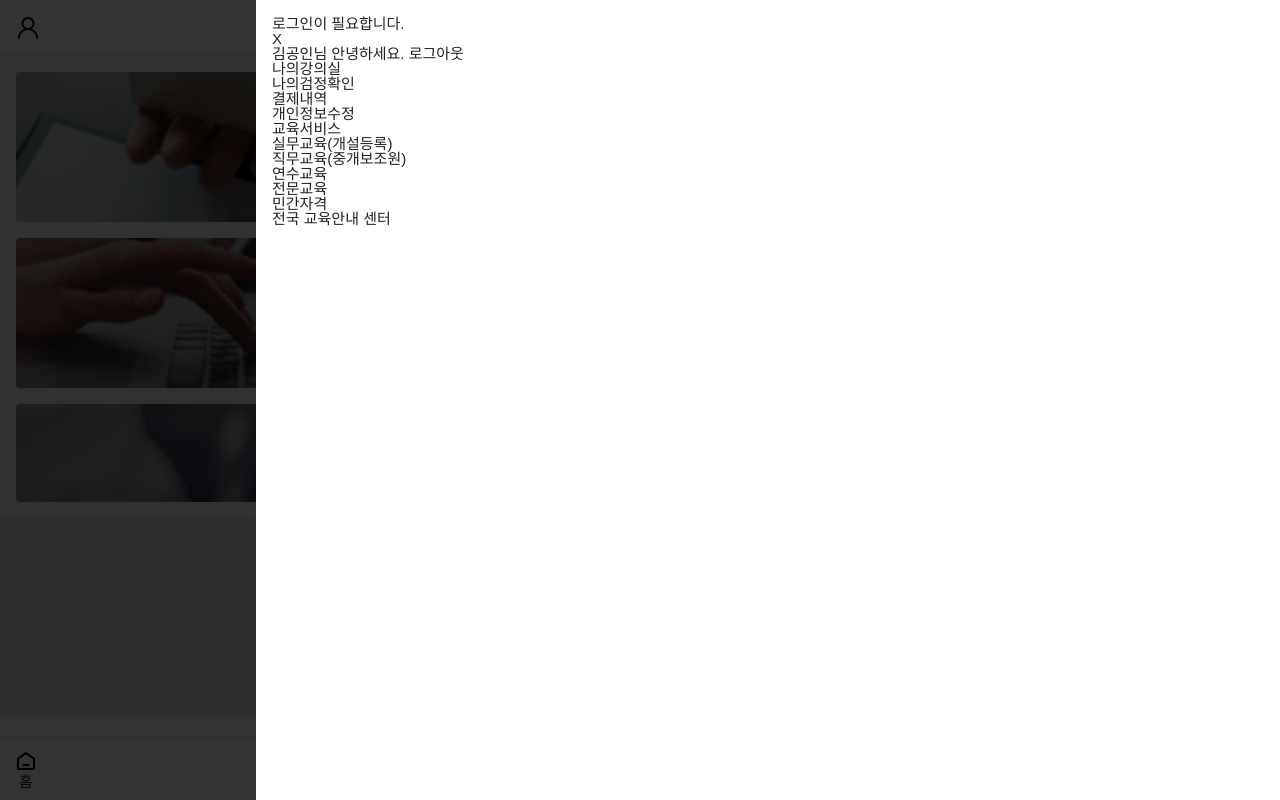
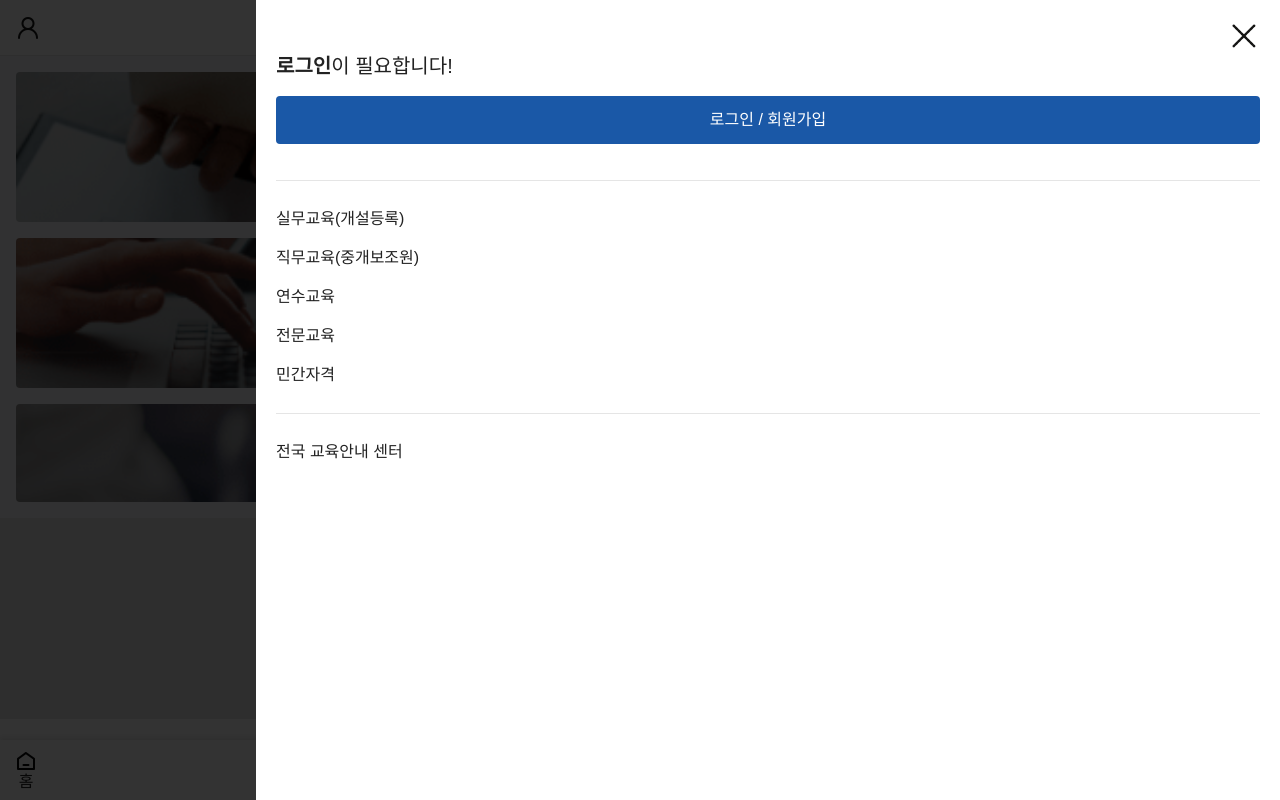
Before and after one commit to kimsanghee2021/clone_coding, a plain HTML site: page 공인협회사/default.html in a window 1280 px wide. Both pictures are taken after a click on the button "메뉴". Drawn offline with nearby package versions, Linux system fonts and the light colour scheme; a web font is replaced by a local one.

Commit message:
토글메뉴 작업 중 60%

```diff
--- a/공인협회사/asset/css/common.css
+++ b/공인협회사/asset/css/common.css
@@ -91,7 +91,7 @@ a:active, a:visited, a:hover,a:link {color:inherit; text-decoration:none;}
 body{font-size: 15px; color:#222; font-family: 'Noto Sans KR', sans-serif;}
 
 /** -------------------- layout -------------------- **/
-#wrapper{font-size:15px; width:100%; box-sizing:border-box; position: relative;}
+#wrapper{font-size:16px; width:100%; box-sizing:border-box; position: relative;}
 .container{width:100%; padding:0 16px; position: relative;}
 .hidden{text-indent:-999em; overflow:hidden; position: fixed; left:0; width:0; height:0; }
 .d_flex{display: flex;}
@@ -102,12 +102,18 @@ body{font-size: 15px; color:#222; font-family: 'Noto Sans KR', sans-serif;}
 .txt-left {text-align:left;}
 .txt-right {text-align:right;}
 .txt-center {text-align:center;}
-.font-sm{font-size:14px;}
-.font-rg{font-size:16px;}
-.font-big{font-size:20px;}
+.font-s-sm{font-size:14px;}
+.font-s-med{font-size:16px;}
+.font-s-big{font-size:20px;}
+.font-w-thin{font-weight:100;}
+.font-w-bold{font-weight:600;}
+
+.color-blue{color: #1a58a7;}
 
 /** ---------- button link ---------- **/
 .sprite{background:url('../images/sprite.png') no-repeat / 100%; text-indent:-999em;}
+.btn-blue{background-color: #1a58a7; color:#fff; border-radius:4px; display: inline-block; width:100%; height:48px; }
+
 
 /** ---------- form ---------- **/
 /* Form */
@@ -145,7 +151,7 @@ select:focus,textarea:focus,input:focus { border: 1px solid #727272;}
 #wrapper > header{width:100%; height:56px; padding:0 16px; border-bottom:1px solid #e5e5e5;}
 #wrapper > header .login{width:24px; height:56px; background: url('../images/ico-login.png') no-repeat center left / 100%; text-indent: -999em;}
 #wrapper > header .logo a{height:56px;}
-#wrapper > header .logo img{width:46px;}
+#wrapper > header .logo img{width:46.15px;}
 #wrapper > header .logo span{font-weight: 500; margin-left:7px;}
 #wrapper > header .toggle_menu{width:24px; height:56px; background: url(../images/ico-menu.png) no-repeat center right / 100%; text-indent: -999em;}
 
@@ -157,8 +163,8 @@ footer em{font-weight:100; display: inline-block; padding-top:20px;}
 
 
 /** bottom_bar **/
-.bottom_bar{position: relative; width:100%; height:60px;}
-.bottom_bar:after{content: ''; width:100%; height:60px; background: red;}
+.bottom_bar{position: relative;}
+.bottom_bar:after{content: ''; width:100%; height:60px;}
 .bottom_bar .bottom_bar__list{position: fixed; width:100%; bottom:0; box-shadow: 0 -3px 4px 0 rgba(0, 0, 0, 0.08); background: #fff; height:60px; padding:0 16px;}
 .bottom_bar .bottom_bar__list li{text-align: center;}
 .bottom_bar .bottom_bar__list li a{width: 100%; display: flex; flex-direction: column; align-items: center;}
@@ -171,17 +177,17 @@ footer em{font-weight:100; display: inline-block; padding-top:20px;}
 
 /** aside **/
 .aside_menu_wrap{width:100%; margin:0 auto; overflow-y:auto;}
-.aside_menu_wrap .aside_menu_list{
-	padding:16px;
-	width:80vw; height:100vh;overflow-y: auto;
-	position: fixed; top:0; right:-100vw; bottom:0;
-	background: #fff; z-index: 1;
-	transition: all 0.4s; z-index: 2;
-}
-.aside_menu_wrap .aside_menu_bg{
-	width:100%; position: fixed;
-	top:0; left:0; height: 100vh; bottom:0; background: rgba(0,0,0,0.8);
-	z-index: 1; display: none;
-}
+.aside_menu_wrap .aside_menu_list{ padding:56px 20px 16px;width:80vw; height:100vh; overflow-y: auto; position: fixed; top:0; right:-100vw; bottom:0; background: #fff; z-index: 1; transition: all 0.4s; z-index: 2;}
+.aside_menu_wrap .aside_menu_list .aside_menu_close{width:24px; height:24px;text-indent:-999em; background:url('../images/icon-close.png') no-repeat center center /100%; position:absolute; top:24px; right:24px; }
+.aside_menu_wrap .aside_menu_list .aside_menu_user h2{margin-bottom:20px;}
+
+/** aside_menu_list **/
+.aside_menu_wrap .aside_menu_list ul{width:100%; border-top:1px solid #e5e5e5; border-bottom:1px solid #e5e5e5; margin:36px 0 30px; padding:18.5px 0;}
+.aside_menu_wrap .aside_menu_list ul li a{font-size:16px; font-weight:500; padding:11.5px 0; display: inline-block; width:100%;}
+
+/** aside.bg **/
+.aside_menu_wrap .aside_menu_bg{width:100%; position: fixed; top:0; left:0; height: 100vh; bottom:0; background: rgba(0,0,0,0.8); z-index: 1; display: none;}
+
+
 /** aside.show **/
 .aside_menu_wrap .aside_menu_list.show{right:0vw;}
--- a/공인협회사/asset/js/main.js
+++ b/공인협회사/asset/js/main.js
@@ -1,11 +1,20 @@
 $(function(){
     var menuBtn = $('.toggle_menu'),
     menu_list = $('.aside_menu_wrap .aside_menu_list'),
-    menu_bg = $('.aside_menu_bg');
+    menu_bg = $('.aside_menu_bg'),
+    menu_close = $('.aside_menu_close');
 
+    //토글메뉴 노출 - open
     menuBtn.click(function(){
         menu_list.addClass('show');
         menu_bg.fadeIn();
         $('#wrapper').css({position:'fixed'});
     });
+
+    //토글메뉴 닫기 - close
+    menu_close.click(function(){
+        menu_list.removeClass('show');
+        menu_bg.fadeOut();
+        $('#wrapper').css({position:'relative'});
+    });
 });
--- a/공인협회사/default.html
+++ b/공인협회사/default.html
@@ -1,5 +1,5 @@
 <!DOCTYPE html>
-<html lang="en">
+<html lang="ko">
 <head>
     <meta charset="UTF-8">
     <meta http-equiv="X-UA-Compatible" content="IE=edge">
@@ -16,7 +16,7 @@
             <h1 class="logo">
                 <a href="#" class="flex_center">
                     <img src="asset/images/logo.png" alt="logo">
-                    <span clas="font-rg">사이버교육원</span>
+                    <span clas="font-s-smed">사이버교육원</span>
                 </a>
             </h1>
             <button class="toggle_menu">메뉴</button>
@@ -24,8 +24,8 @@
         <article class="category">
 			<h2 class="hidden">카테고리 목록</h2>
 			<ul class="category__list flex_sb">
-				<li><a href="#">실무교육<span class="font-sm">(개설등록)</span></a></li>
-				<li><a href="#">직무교육<span class="font-sm">(중개보조원)</span></a></li>
+				<li><a href="#">실무교육<span class="font-s-sm">(개설등록)</span></a></li>
+				<li><a href="#">직무교육<span class="font-s-sm">(중개보조원)</span></a></li>
 				<li><a href="#">연수교육</a></li>
 				<li><a href="#">전문교육</a></li>
 				<li class="flex_center"><a href="#">민간자격</a></li>
@@ -73,25 +73,44 @@
         <!-- aside -->
 		<aside class="aside_menu_wrap">
 			<section class="aside_menu_list">
-				<div class="login"><h2>로그인이 필요합니다.</h2> <span class="splite">X</span></div>
-				<div class="logout"><strong>김공인님</strong> 안녕하세요. <span><a href="#">로그아웃</a></span></div>
-				<ul>
-					<li><a href="#">나의강의실</a></li>
-					<li><a href="#">나의검정확인</a></li>
-					<li><a href="#">결제내역</a></li>
-					<li><a href="#">개인정보수정</a></li>
-				</ul>
+                <div class="aside_menu_close splite">닫기버튼</div>
+				<div class="aside_menu_user">
+                    <!--로그인 안했을 시-->
+                    <div class="user-logout">
+                        <h2 class="font-s-big"><strong class="font-w-bold">로그인</strong>이 필요합니다!</h2>
+                        <button class="btn-blue font-med">로그인 / 회원가입</button>
+                    </div>
+                    <!--//로그인 안했을 시-->
+                    <!--로그인 했을 시-->
+                    <div class="user-login hidden">
+                        <h2 class="font-s-big"><em class="font-w-bold color-blue">홍길동</em>님 반갑습니다.</h2>
+                        <ul>
+                            <li><a href="#">나의 강의실</a></li>
+                            <li><a href="#">개인정보수정</a></li>
+                            <li><a href="#">나의검정확인</a></li>
+                            <li><a href="#">결재내역</a></li>
+                        </ul>
+                    </div>
+                    <!--//로그인 했을 시-->
+                </div>
 				<nav>
-					<h3>교육서비스</h3>
+					<h3 class="hidden">토글 메뉴 리스트</h3>
 					<ul>
 						<li><a href="#">실무교육(개설등록)</a></li>
 						<li><a href="#">직무교육(중개보조원)</a></li>
 						<li><a href="#">연수교육</a></li>
 						<li><a href="#">전문교육</a></li>
 						<li><a href="#">민간자격</a></li>
-						<li><a href="#">전국 교육안내 센터</a></li>
 					</ul>
+                    <div>
+                        <a href="">전국 교육안내 센터</a>
+                    </div>
 				</nav>
+
+                <!--로그인을 했을시 -->
+                <div class="user-login__btn hidden">
+                    <a href="">로그아웃</a>
+                </div>
 			</section>
             <div class="aside_menu_bg"></div>
 		</aside>
```
Also changed, not shown: 공인협회사/asset/images/icon-close.png (added).
